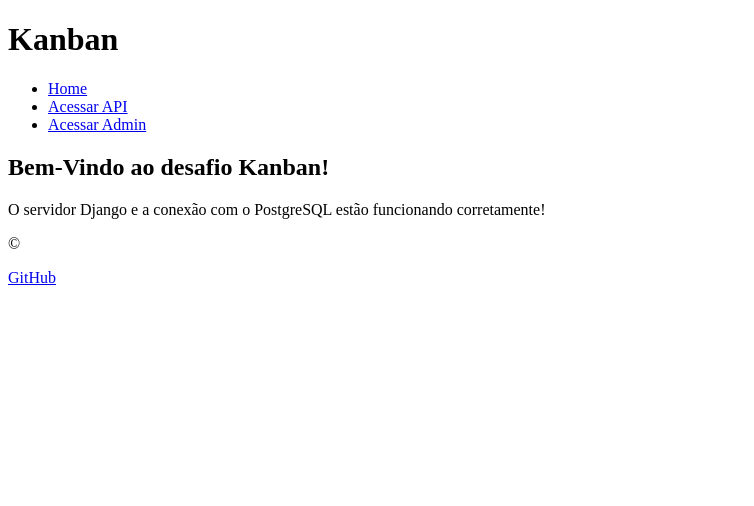
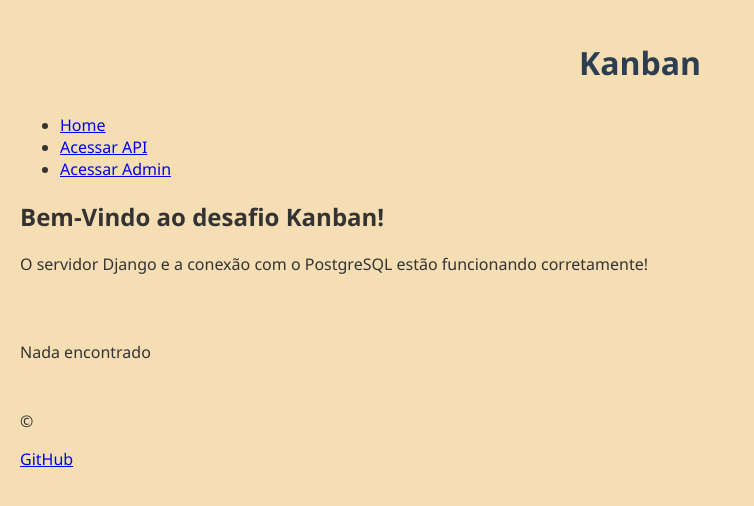
Before and after one commit to marcosfsc113/kanban, a Django app: page / in a window 1280 px wide. Shown: the top 506 px of the page, without its empty margins (0-754 px from the left). Run offline with Django 5.2, Linux system fonts and the light colour scheme.

Commit message:
Criando o modelo do template do quadro kanban

```diff
--- a/board/templates/board/home.html
+++ b/board/templates/board/home.html
@@ -4,6 +4,83 @@
     <meta charset="UTF-8">
     <meta name="viewport" content="width=device-width, initial-scale=1.0">
     <title>Bem-Vindo!</title>
+    <style>
+        body {
+            font-family: 'Segoe UI';
+            margin: 0;
+            padding: 20px;
+            background-color: wheat;
+            color: #333
+        }
+
+        h1{
+            color: #2c3e50;
+            text-align: center;
+            margin-bottom: 30px;
+        }
+
+        .modelo-kanban {
+            display: flex;
+            gap: 25px;
+            overflow-x: auto;
+            padding-bottom: 15px;
+            align-items: flex-start;
+        }
+
+        .bucket {
+            flex-shrink: 0;
+            width: 320px;
+            background-color: blanchedalmond;
+            border-radius: 20px;
+            padding: 20px;
+            display: flex;
+            flex-direction: column;
+            min-height: 250px;
+        }
+
+        .bucket h2 {
+            text-align: center;
+            color: #3f51b5;
+        }
+
+        .lista-card {
+            flex-grow: 1;
+        }
+
+        .card {
+            background-color: palegreen;
+            border-radius: 8px;
+            padding: 15px;
+            margin-bottom: 15px;
+            transition: 0.2 ease-in-out;
+            cursor: pointer;
+        }
+
+        .card:hover {
+            transform: translate(-3px);
+        }
+
+        .card h3 {
+            font-size: 1.1em;
+        }
+
+        .card p {
+            line-height: 1.4;
+        }
+
+        .mensagem-vazio {
+            color: #777;
+            text-align: center;
+            font-style: italic;
+            padding-top: 20px;
+        }
+
+        .mensagem-nao-encontrado {
+            text-align: center;
+            margin-top: 50px;
+        }
+
+    </style>
 </head>
 <body>
     <header>
@@ -20,6 +97,27 @@
     <main>
         <h2>Bem-Vindo ao desafio Kanban!</h2>
         <p>O servidor Django e a conexão com o PostgreSQL estão funcionando corretamente!</p>
+        <div class="modelo-kanban">
+            {% for bucket in buckets %}
+            <div class="bucket">
+                <h2>{{ bucket.name }}</h2>
+                <ul class="lista-card">
+                    {% for card in bucket.cards.all %}
+                    <li class="card">
+                        <h3>{{ card.title}}</h3>
+                        {% if card.description %}
+                            <p>{{ card.description|truncatechars:70}}</p>
+                        {% endif %}
+                    </li>
+                    {% empty %}
+                    <p class="mensagem-vazio">Nenhum card</p>
+                    {% endfor %}
+                </ul>
+            </div>
+            {% empty %}
+            <p class="mensagem-nao-encontrado">Nada encontrado</p>
+            {% endfor %}
+        </div>
     </main>
 
     <footer>
```
